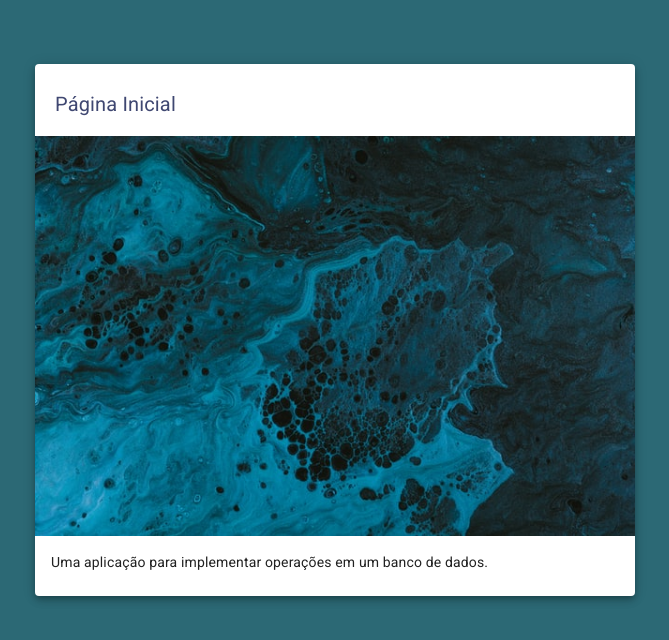
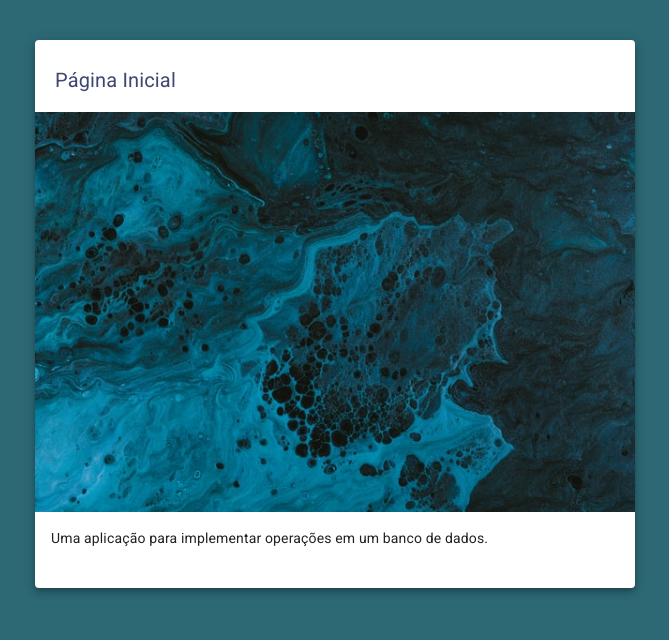
Before and after one commit to wevertor/crud-base, a React (Create React App) app in the folder client/: page / in a window 1280 px wide. Shown: the top 640 px of the page, without its empty margins (305-974 px from the left). Built offline with nearby package versions, Linux system fonts and the light colour scheme.

Commit message:
melhoramento da interface

```diff
--- a/client/src/core/Home.js
+++ b/client/src/core/Home.js
@@ -7,7 +7,8 @@ const useStyles = makeStyles((theme) => ({
   card: {
     maxWidth: 600,
     margin: "auto",
-    marginTop: "5%",
+    marginTop: theme.spacing(5),
+    paddingBottom: theme.spacing(2),
   },
   title: {
     padding: `${theme.spacing(3)}px ${theme.spacing(2.5)}px
```
